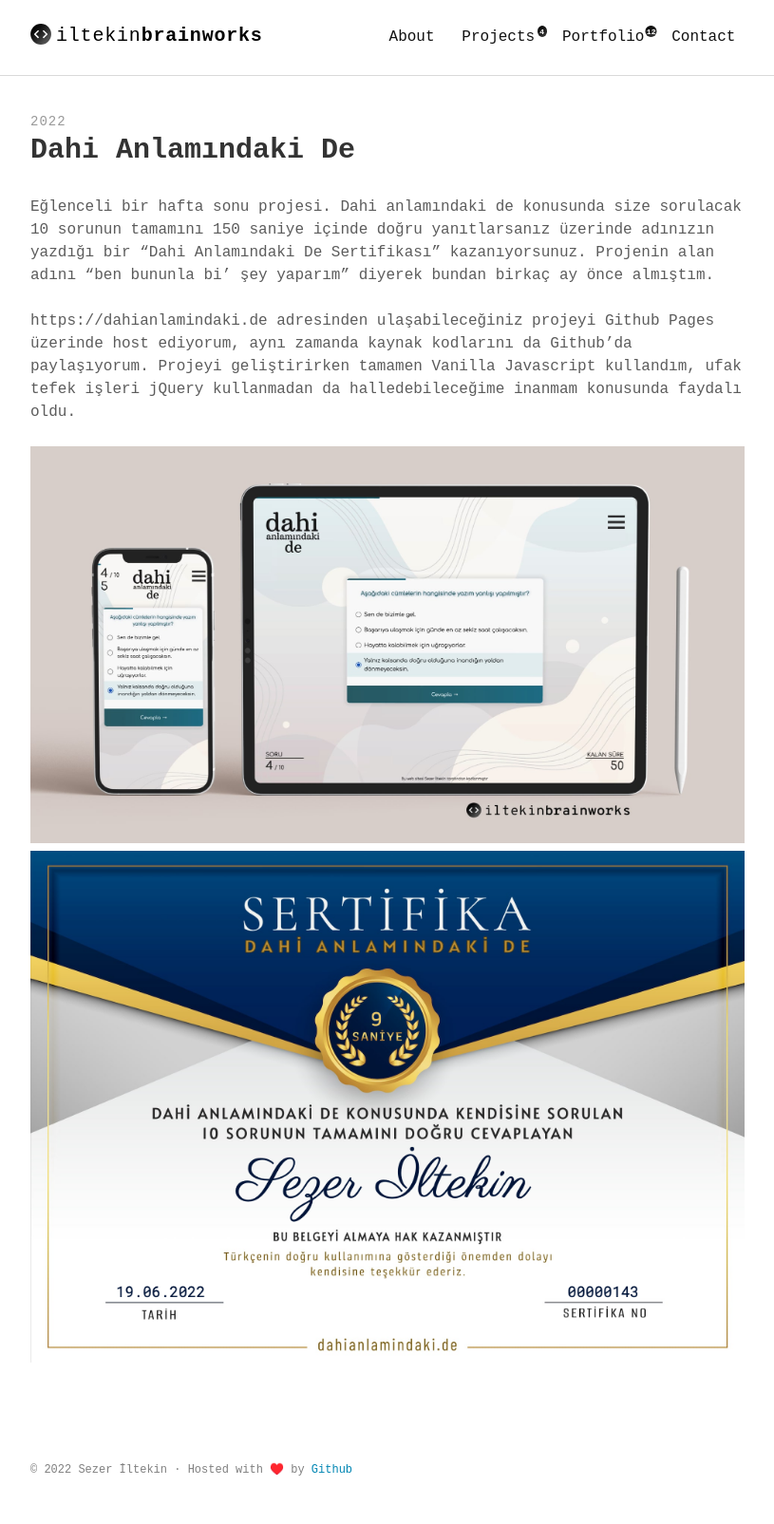
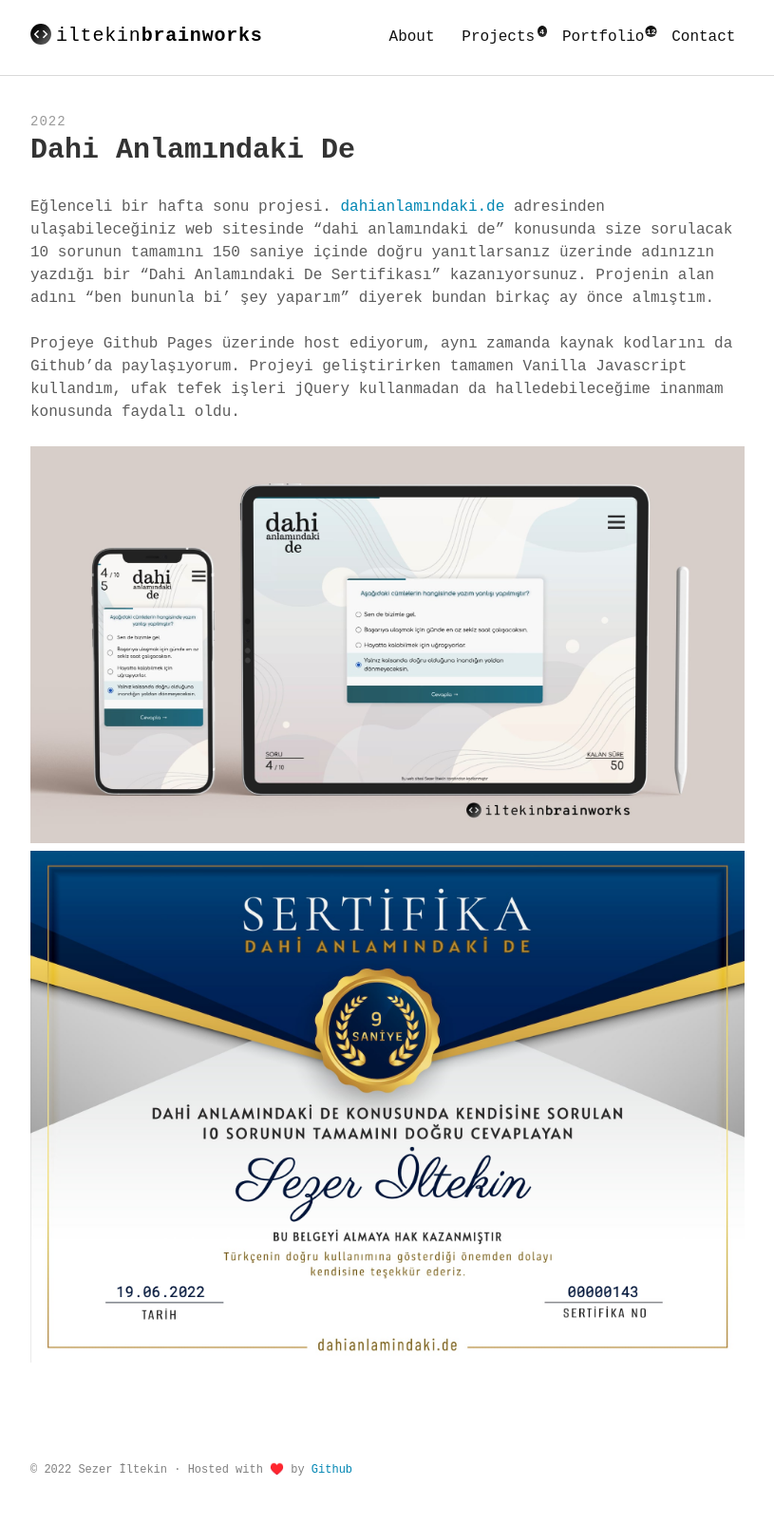
Before and after one commit to iltekin/iltekin.github.io, a Jekyll site: the page built from _projects/dahi-anlamindaki-de.md, in a window 1280 px wide. Shown: the whole page at 95% size, without its empty margins (232-1047 px from the left). Built offline with Jekyll 4.4.1, drawn with Linux system fonts in a browser that asks for light colours; some web fonts are replaced.

Commit message:
Create new portfolio item: dahianlamindaki.de

```diff
--- a/_projects/dahi-anlamindaki-de.md
+++ b/_projects/dahi-anlamindaki-de.md
@@ -8,9 +8,9 @@
 year: 2022
 ---
 
-Eğlenceli bir hafta sonu projesi. Dahi anlamındaki de konusunda size sorulacak 10 sorunun tamamını 150 saniye içinde doğru yanıtlarsanız üzerinde adınızın yazdığı bir "Dahi Anlamındaki De Sertifikası" kazanıyorsunuz. Projenin alan adını "ben bununla bi' şey yaparım" diyerek bundan birkaç ay önce almıştım.
+Eğlenceli bir hafta sonu projesi. [dahianlamındaki.de](https://dahianlamindaki.de) adresinden ulaşabileceğiniz web sitesinde "dahi anlamındaki de" konusunda size sorulacak 10 sorunun tamamını 150 saniye içinde doğru yanıtlarsanız üzerinde adınızın yazdığı bir "Dahi Anlamındaki De Sertifikası" kazanıyorsunuz. Projenin alan adını "ben bununla bi' şey yaparım" diyerek bundan birkaç ay önce almıştım.
 
-https://dahianlamindaki.de adresinden ulaşabileceğiniz projeyi Github Pages üzerinde host ediyorum, aynı zamanda kaynak kodlarını da Github'da paylaşıyorum. Projeyi geliştirirken tamamen Vanilla Javascript kullandım, ufak tefek işleri jQuery kullanmadan da halledebileceğime inanmam konusunda faydalı oldu.
+Projeye Github Pages üzerinde host ediyorum, aynı zamanda kaynak kodlarını da Github'da paylaşıyorum. Projeyi geliştirirken tamamen Vanilla Javascript kullandım, ufak tefek işleri jQuery kullanmadan da halledebileceğime inanmam konusunda faydalı oldu.
 
 
 ![001](/assets/images/projects/004/001.jpg)
```
